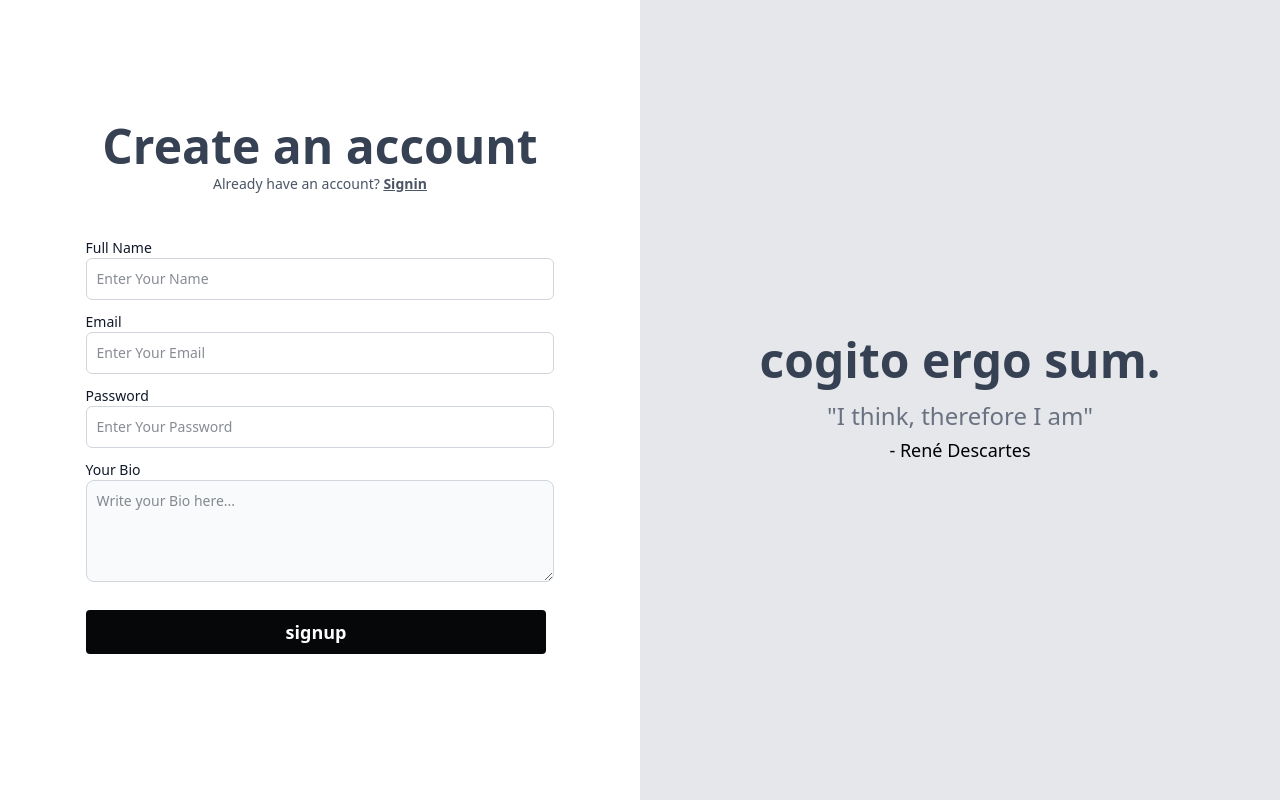
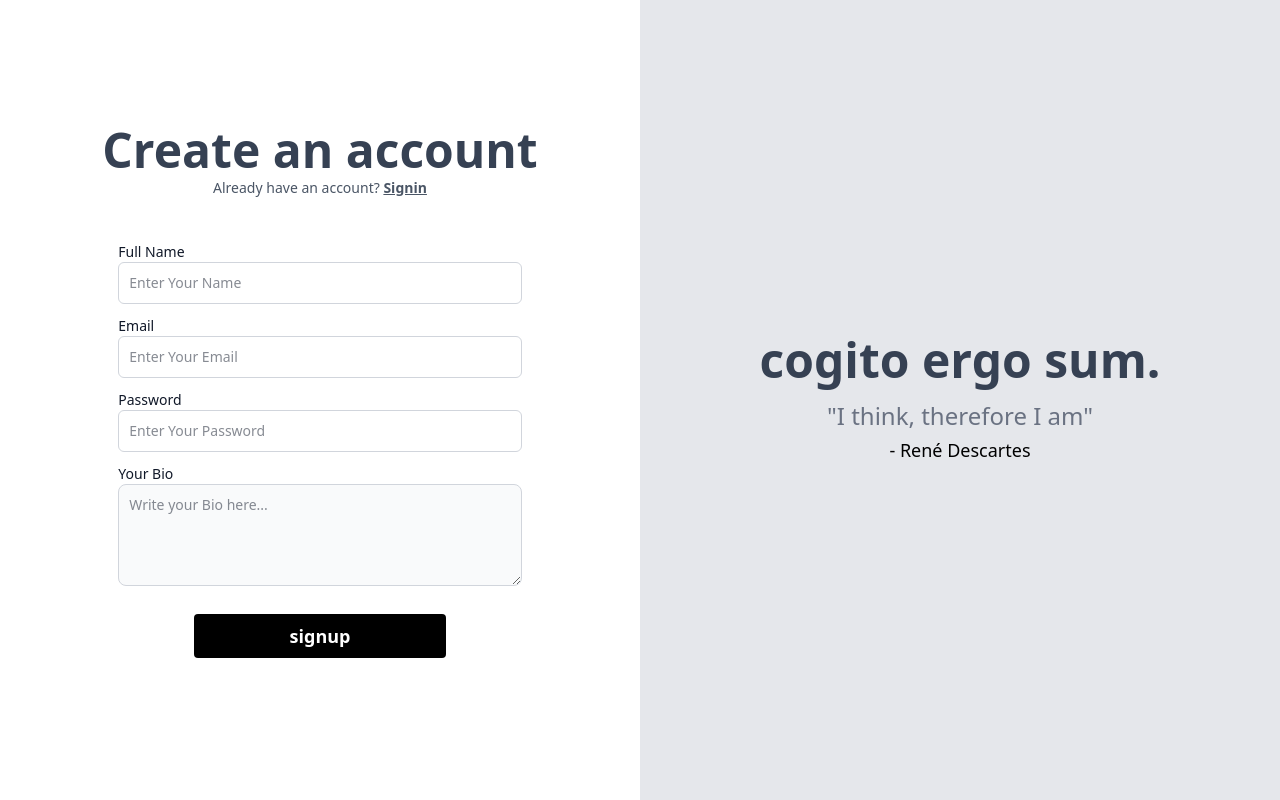
Before and after one commit to shreyashchandra/Medium-Blog, a React (Vite) app in the folder frontend/: page /signup in a window 1280 px wide. Built offline with nearby package versions, Linux system fonts and the light colour scheme.

Commit message:
Refactor Auth component layout, enhance button styling, and update Signup page structure

```diff
--- a/frontend/src/components/Auth.tsx
+++ b/frontend/src/components/Auth.tsx
@@ -57,7 +57,7 @@ function Auth({ type }: { type: "signup" | "signin" }) {
   return (
     <div className="flex h-screen flex-col items-center justify-center">
       <div className="flex flex-col items-center justify-center">
-        <h1 className="text-5xl font-semibold text-gray-700">
+        <h1 className="text-3xl md:text-5xl font-semibold text-gray-700">
           {type === "signup" ? "Create an account" : "Login Into Your Account"}
         </h1>
         <p className="text-sm text-gray-600 mt-1">
@@ -80,7 +80,7 @@ function Auth({ type }: { type: "signup" | "signin" }) {
         </p>
         {type === "signup" && (
           <>
-            <div className="p-4 mt-7 flex flex-col gap-3 w-full">
+            <div className="p-4 mt-7 flex flex-col gap-3 w-[80%] md:w-full">
               <LableInput
                 label={"Full Name"}
                 placeholder={"Enter Your Name"}
@@ -115,7 +115,7 @@ function Auth({ type }: { type: "signup" | "signin" }) {
                 }
                 value={signUpInput.bio || ""}
               />
-              <div className="pt-4">
+              <div className="pt-4 flex flex-col items-center justify-center">
                 <Btn btnName={type} submitHandler={submitHandlerSignup} />
               </div>
             </div>
@@ -123,7 +123,7 @@ function Auth({ type }: { type: "signup" | "signin" }) {
         )}
         {type === "signin" && (
           <>
-            <div className="p-4 mt-7 flex flex-col gap-3 w-full">
+            <div className="p-4 mt-7 flex flex-col gap-3 w-[80%] md:w-full">
               <LableInput
                 label={"Email"}
                 placeholder={"Enter Your Email"}
@@ -142,7 +142,7 @@ function Auth({ type }: { type: "signup" | "signin" }) {
                 }
                 value={signInInput.password}
               />
-              <div className="pt-4">
+              <div className="pt-4 flex flex-col items-center justify-center">
                 <Btn btnName={type} submitHandler={submitHandlerSignin} />
               </div>
             </div>
--- a/frontend/src/components/Btn.tsx
+++ b/frontend/src/components/Btn.tsx
@@ -10,7 +10,7 @@ function Btn({
       <button
         onClick={submitHandler}
         type="button"
-        className="text-white bg-[#050708] hover:bg-[#050708]/80 focus:ring-4 focus:outline-none focus:ring-[#050708]/50 font-medium rounded-sm text-sm px-50 py-2 text-center inline-flex items-center dark:hover:bg-[#050708]/40 dark:focus:ring-gray-600 me-2 mb-2"
+        className="bg-black text-white px-24 py-2 rounded-sm cursor-pointer hover:bg-gray-800 transition-all duration-200"
       >
         <span className="text-lg font-semibold">{btnName}</span>
       </button>
--- a/frontend/src/pages/Signup.tsx
+++ b/frontend/src/pages/Signup.tsx
@@ -4,11 +4,13 @@ const Signup = () => {
   return (
     <>
       <div>
-        <div className="flex flex-col md:grid md:grid-cols-2  ">
+        <div className="grid grid-cols-1 md:grid-cols-2 ">
           <div>
             <Auth type={"signup"} />
           </div>
-          <Quote />
+          <div>
+            <Quote />
+          </div>
         </div>
       </div>
     </>
```
